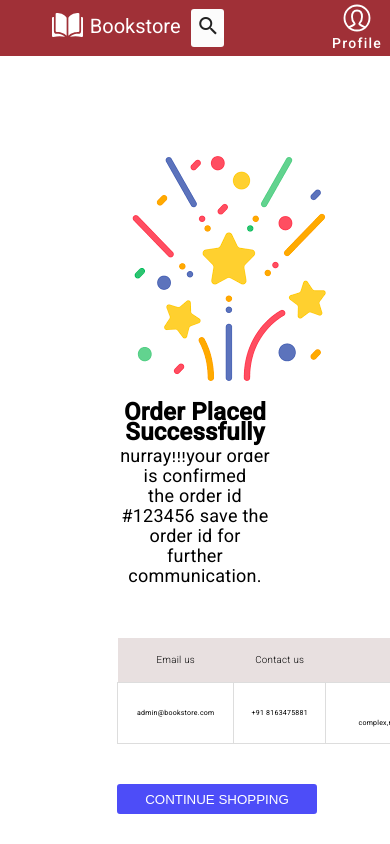
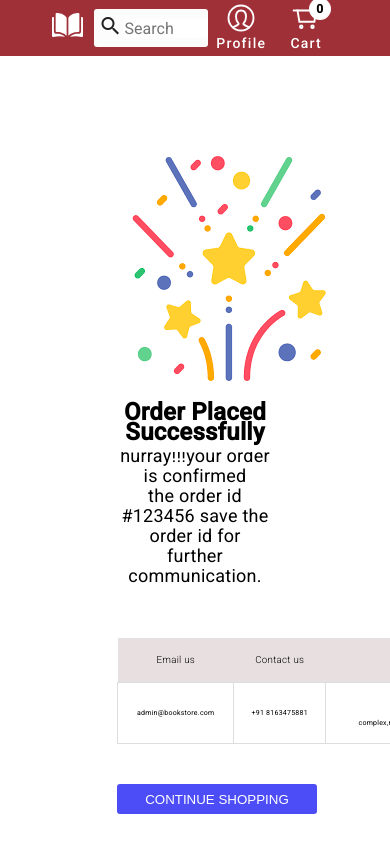
Before and after one commit to Ritika-negi13/swirm-bookstore-app, an Angular app: page /orderplaced in a window 390 px wide. Shown: the top 844 px of the page. Built offline with nearby package versions, Linux system fonts and the light colour scheme; no server answers.

Commit message:
responsiveness to navbar

```diff
--- a/src/app/components/bookcard/bookcard.component.scss
+++ b/src/app/components/bookcard/bookcard.component.scss
@@ -4,6 +4,7 @@
     text-align: end !important;
     margin-right: 12%;
     margin-top: 2%;
+
 }
 
 ::ng-deep .mdc-text-field--filled {
@@ -36,18 +37,26 @@
         margin-left: 32% !important;
     }
     .sort{
-        margin-right: 20%;
+        // margin-right: 20%;
     }
 }
-@media screen and (max-width : 524px) {
+@media screen and (max-width : 450px) {
     .book{
-        width: 45%;
+        width: 90%;
+        margin-left: 5%;
+        margin-bottom: 10px;
     }
     .pagination{
-        margin-left: 25% !important;
+        margin-left: 15% !important;
     }
     .sort{
-        margin-right: 15%;
+        //margin-right: 15%;
+
+    }
+    ::ng-deep.mat-mdc-text-field-wrapper{
+        width: 90% !important;
+        padding: 0px !important;
+        padding-right: 7px !important;
     }
 }
 .book:hover {
--- a/src/app/components/navbar/navbar.component.html
+++ b/src/app/components/navbar/navbar.component.html
@@ -1,17 +1,12 @@
 <div>
     <mat-toolbar class="navbar">
         <div class="logo" [routerLink]="['']" style="cursor: pointer;">
-            <div style="padding-right: 7px;"><img src="../../../assets/logo.svg" alt="i"></div>
-            <span>Bookstore</span>
+            <div style="padding-right: 5%;"><img src="../../../assets/logo.svg" alt="i"></div>
+            <span id="bookstore">Bookstore</span>
         </div>
         <div class="search">
             <div><mat-icon class="src-icon">search</mat-icon></div>
             <input type="text" placeholder="Search" name="search" [(ngModel)]="search" (keyup)="onSearch()">
-        </div>
-        <span class="example-spacer"></span>
-        <div class="nav-btn">
-            <button mat-button class="nav-icon" (click)="openProfile()">
-            </button>
         </div>
         <div class="nav-btn" >
             <button mat-button class="nav-icon" (click)="toggle()">
@@ -20,13 +15,6 @@
                     <span>Profile</span>
                 </div>
             </button>
-            <!-- <div class="demo-section">
-                <mat-icon matBadge="14">home</mat-icon> -->
-                <!-- Include text description of the icon's meaning for screen-readers -->
-                <!-- <span class="cdk-visually-hidden">
-                    Example with a home icon with overlaid badge showing the number 15
-                </span>
-            </div> -->
             <button mat-button class="nav-icon" [routerLink]="['/cart']">
                 <div style="display: flex; flex-direction: column;" (click)="cart()">
                     <mat-icon svgIcon="cart" style="height:30px; width : 30px;" matBadge="{{cartNo}}"></mat-icon>
--- a/src/app/components/navbar/navbar.component.scss
+++ b/src/app/components/navbar/navbar.component.scss
@@ -13,6 +13,29 @@
     padding-top: 0px;
     margin-top: 6px;
 }
+@media screen and (max-width : 500px) {
+    #bookstore{
+        display: none;
+    }
+    .logo{
+        margin-left: 1%;
+    }
+    .search{
+        width: 100%;
+    }
+    .search input{
+        width:100%;
+    }
+    .nav-btn {
+        //border: 1px solid red;
+        font: normal normal normal 16px/20px Roboto;
+        letter-spacing: 0px;
+        color: #FFFFFF;
+        text-transform: capitalize;
+        opacity: 1;
+        margin-right: 4%;
+    }
+}
 .logo {
     font: normal normal normal 20px/26px Roboto;
     letter-spacing: 0px;
@@ -25,7 +48,7 @@
 
 .search {
     //left: 334px;
-    width: 40%;
+    width: 50%;
     height: 33px;
     background: #FCFCFC 0% 0% no-repeat padding-box;
     margin-left: 3%;
```
